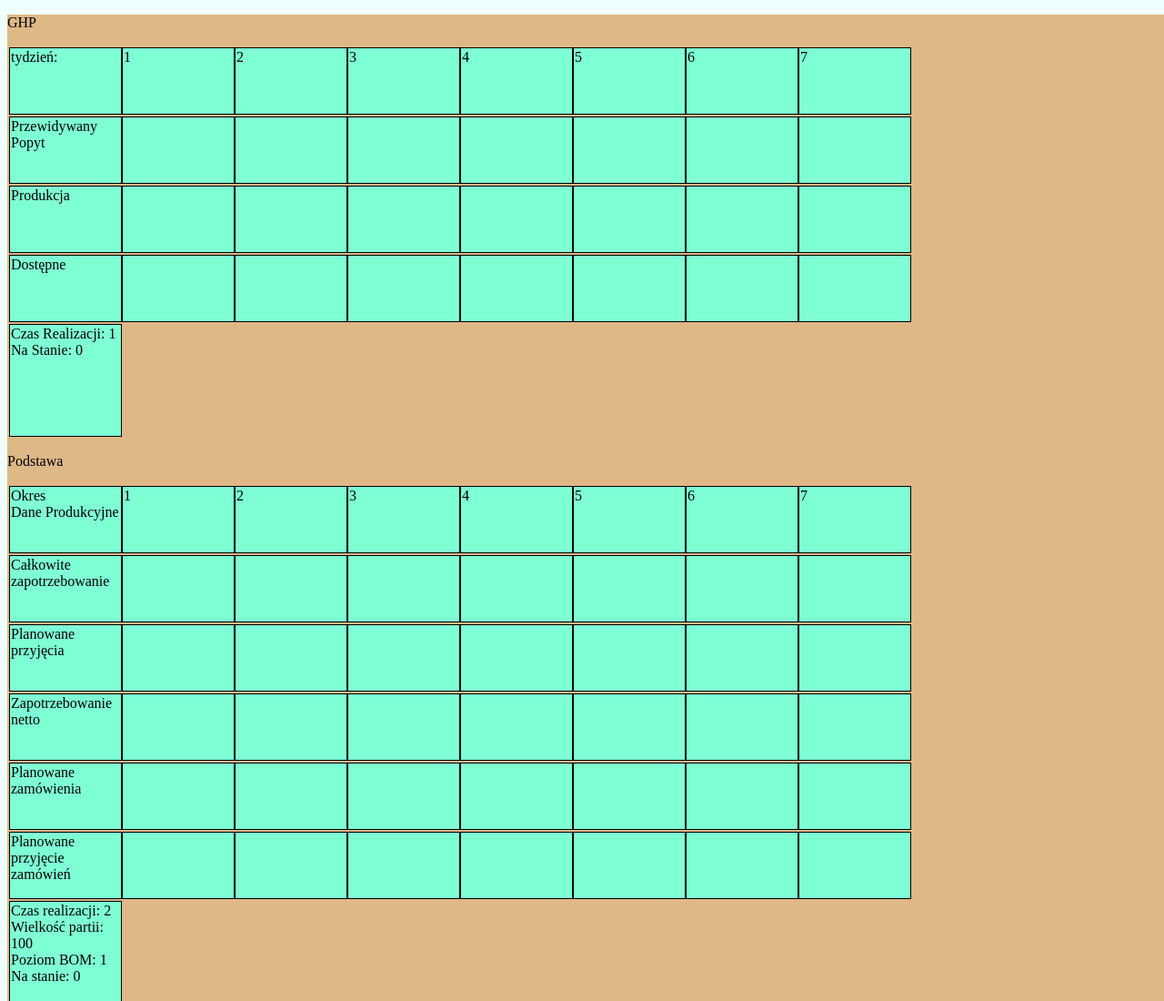
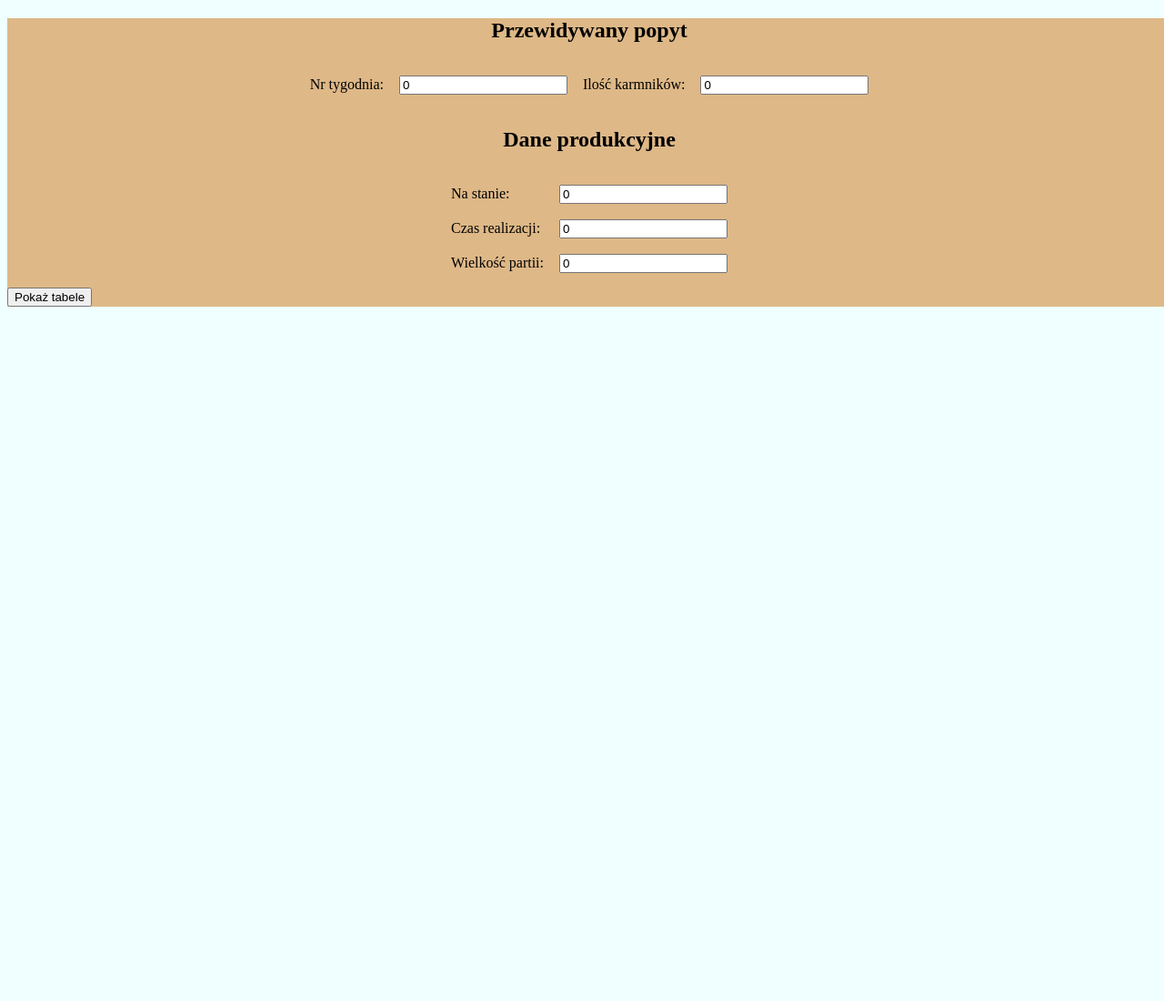
Before and after one commit to Asko24/mrp, a plain HTML site: page index.html in a window 1280 px wide. Shown: the top 1100 px of the page at 91% size. After the commit the page ends 800 px from the top, so only its background shows below. Drawn offline with Linux system fonts and the light colour scheme.

Commit message:
Created initial page for input

```diff
--- a/index.html
+++ b/index.html
@@ -6,16 +6,19 @@
     <meta name="viewport" content="width=device-width, initial-scale=1.0">
     <title>SI</title>
     <link rel="stylesheet" href="src/style.css">
+    <script src="src/form.js"></script>
     <script src="src/mrp.js"></script>
     <script src="src/input.js"></script>
     <script src="src/table.js"></script>
     <script src="src/block.js"></script>
     <script>
         document.addEventListener('DOMContentLoaded', function() {
-        board = new mrp("main", ["placeholder"])
-
+            board = new form()
+            const mrpForm  = document.getElementById('mrp');
+            mrpForm.addEventListener('submit', (event) => {
+                board = new mrp("main", ["placeholder"])
+            });
         });
-
     </script>
 </head>
 <body>
--- /dev/null
+++ b/src/form.js
@@ -0,0 +1,60 @@
+class form {
+    constructor(create=true){
+        if(create == true) {
+            this.title = "form"
+            var parentElement = document.getElementById("main")
+            var contentBox = document.createElement('div')
+            contentBox.id = this.title + ".contentBox"
+            contentBox.classList.add("contentBox")
+            contentBox.style.width = "1280px"
+
+            contentBox.innerHTML =
+            `<form action="" method="get" id="mrp">
+                <h2 style="text-align:center;">Przewidywany popyt</h2>
+                <table id="popyt" class="formTable center">
+                </table>
+                <h2 style="text-align:center;">Dane produkcyjne</h2>
+                <table class="formTable center">
+                    <tr>
+                        <td><label for="GHP.na_stanie">Na stanie: </label></td>
+                        <td><input type="number" id="GHP.na_stanie" name="GHP.na_stanie" value="0"></td>
+                    </tr>
+                    <tr>
+                        <td><label for="GHP.czas_realizacji">Czas realizacji: </label></td>
+                        <td><input type="number" id="GHP.czas_realizacji" name="GHP.czas_realizacji" value="0"></td>
+                    </tr>
+                    <tr>
+                        <td><label for="GHP.wlk_partii">Wielkość partii: </label></td>
+                        <td><input type="number" id="GHP.wlk_partii" name="GHP.wlk_partii" value="0"></td>
+                    </tr>
+                </table>
+                <button type="submit">Pokaż tabele</button>
+            </form>`;
+
+            parentElement.appendChild(contentBox)
+
+            this.popytId = 0;
+            this.firstChanged = false;
+            this.addTableRow()
+        }
+    }
+
+    addTableRow(){
+        this.popytId ++
+        this.firstChanged = false
+        var table = document.getElementById("popyt")
+        var tr = document.createElement('tr')
+        tr.innerHTML =
+        `<td><label for="GHP.nr_tyg_`+this.popytId+`">Nr tygodnia: </label></td>
+         <td><input type="number" id="GHP.nr_tyg_`+this.popytId+`" name="GHP.nr_tyg_1" value="0"></td>
+         <td><label for="GHP.ilosc_karmnikow_`+this.popytId+`">Ilość karmników: </label></td>
+         <td><input type="number" id="GHP.ilosc_karmnikow_`+this.popytId+`" name="GHP.ilosc_karmnikow_`+this.popytId+`" value="0"></td>`
+        table.appendChild(tr)
+        document.getElementById("GHP.nr_tyg_"+ this.popytId).addEventListener("change", () => {
+            this.firstChanged = true
+        });
+        document.getElementById("GHP.ilosc_karmnikow_"+ this.popytId).addEventListener("change", () => {
+            if(this.firstChanged == true) this.addTableRow();
+        });
+    }
+}
--- a/src/mrp.js
+++ b/src/mrp.js
@@ -8,6 +8,8 @@ class mrp{
         var xCellSize = 80
         var yCellSize = 30
         //parentElement.innerHTML = "test"
+        var formContent = document.getElementById("form.contentBox")
+        formContent.remove()
         var contentBox = document.createElement("div")
         contentBox.id = title+".contentBox"
         contentBox.classList.add("contentBox")
--- a/src/style.css
+++ b/src/style.css
@@ -1,3 +1,9 @@
+/* common styles */
+.center {
+    margin-left: auto;
+    margin-right: auto;
+  }
+
 body {
     background-color: azure;
 }
@@ -6,8 +12,12 @@ body {
     background-color: burlywood;
 }
 
-td {
-    display:inline-block;
+/* tables */
+.formTable {
+    border-spacing: 15px;
+}
+
+.mrpTable {
     width:120px;
     height:70px;
     background-color:aquamarine;
--- a/src/table.js
+++ b/src/table.js
@@ -25,6 +25,7 @@ class table{
             //this.content[this.schema[i]] = {}
             for (let j = 0; j<this.xSize; j++){
                 var cell = Element(row, "td")
+                cell.classList.add("mrpTable");
                 //console.log(this.schema.length)
                 if (i == 0){
                     cell.innerHTML = j
```
Also changed, not shown: 1 other file.
